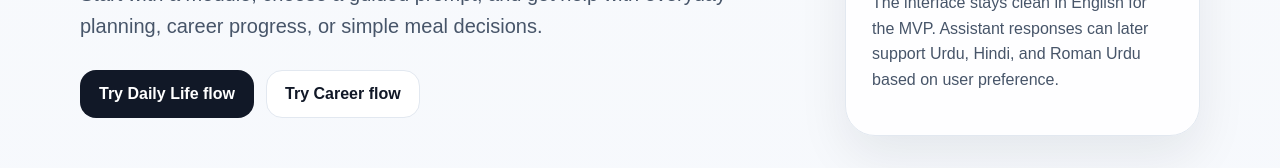
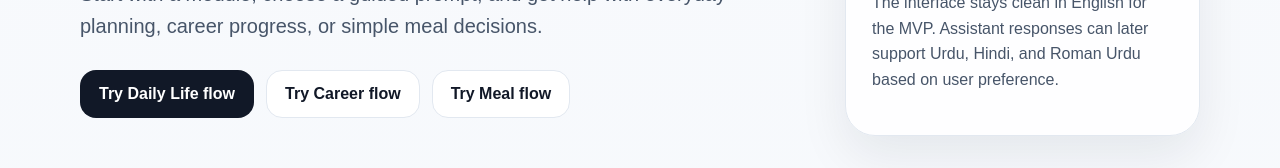
Before and after one commit to bushra-muneer/ai-life-assistant, a Next.js app: page / in a window 1280 px wide. Shown: the part 402-570 px from the top of the page. Built offline with nearby package versions, Linux system fonts and the light colour scheme.

Commit message:
Wire Meal and Budget flow into homepage

```diff
--- a/app/page.jsx
+++ b/app/page.jsx
@@ -2,6 +2,7 @@ import AppHeader from '../components/AppHeader';
 import DailyLifeFlow from '../components/DailyLifeFlow';
 import HowItWorks from '../components/HowItWorks';
 import JobFreelanceFlow from '../components/JobFreelanceFlow';
+import MealBudgetFlow from '../components/MealBudgetFlow';
 import ModuleCard from '../components/ModuleCard';
 import ModuleNav from '../components/ModuleNav';
 import RoadmapPreview from '../components/RoadmapPreview';
@@ -24,6 +25,7 @@ export default function HomePage() {
               <div className="actions">
                 <a className="primaryButton" href="#daily-life-flow">Try Daily Life flow</a>
                 <a className="secondaryButton" href="#job-freelance-flow">Try Career flow</a>
+                <a className="secondaryButton" href="#meal-budget-flow">Try Meal flow</a>
               </div>
             </div>
 
@@ -49,6 +51,7 @@ export default function HomePage() {
 
         <DailyLifeFlow />
         <JobFreelanceFlow />
+        <MealBudgetFlow />
         <HowItWorks />
         <RoadmapPreview />
       </main>
```
